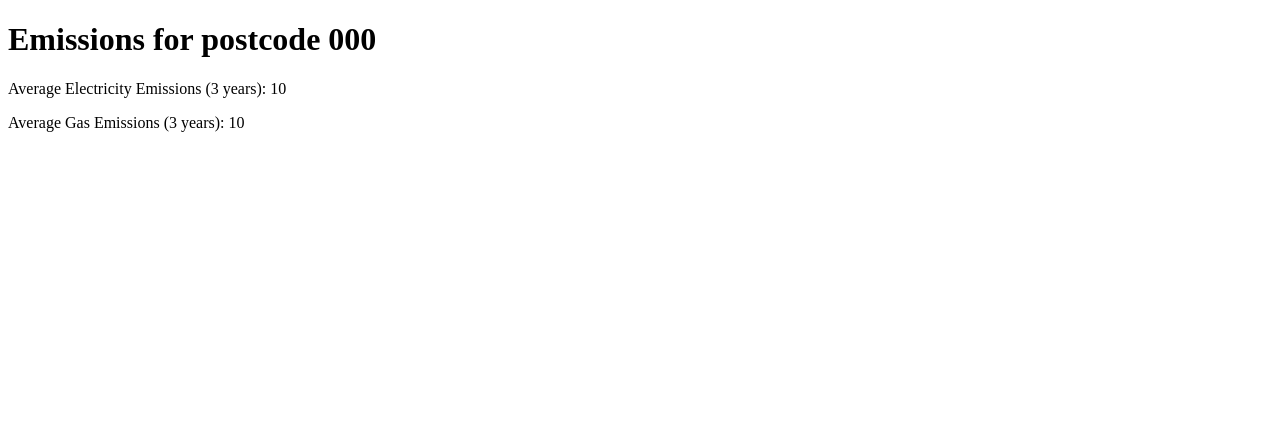
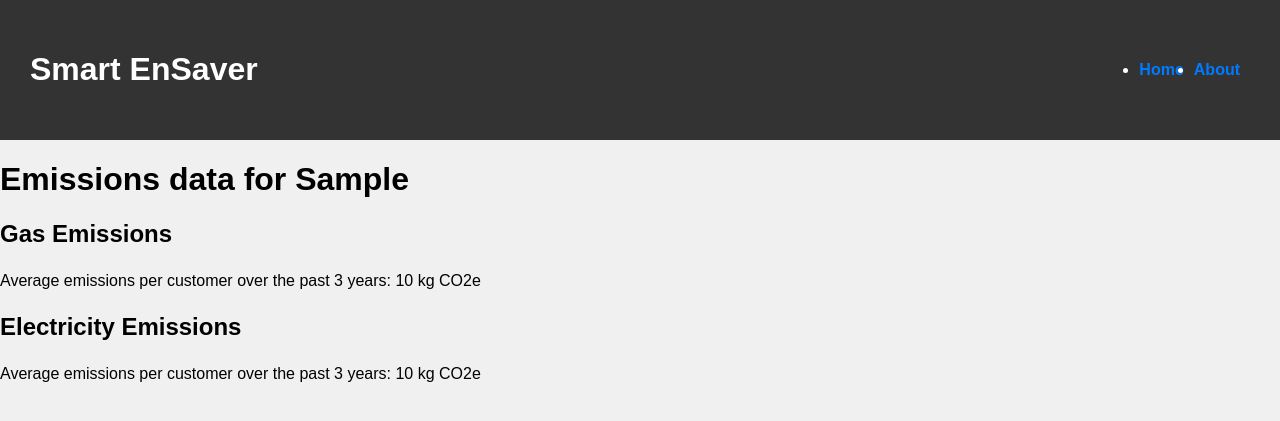
Before and after one commit to Miracle1608/TA22-Onboarding, a Flask app: template templates/emissions.html in a window 1280 px wide. Shown: the top 421 px of the page. Run offline with Flask 3, Linux system fonts and the light colour scheme; tables that the repository leaves empty hold one stand-in row (values such as "Sample post"); the template is opened without the code that fills it: values that come from a table or form of the project are taken from there, most other values are stand-ins (such as "Sample title", 1, 10 or a date in 2020).

Commit message:
Kartik: Adding code for suburb functionality. Following changes made. 1. Added classes for Electricity emissions and gas emissions. 2. Created a route for emissions data. 3. Modified home.html for drop-downs to get suburbs postcode. 4. Created emissions.html.

```diff
--- a/app.py
+++ b/app.py
@@ -82,7 +82,7 @@ def home():
     suburbs = SuburbData.query.all()  # Query the database for all suburbs
     return render_template("home.html", suburbs=suburbs)  # Pass the suburbs to the template
 
-@app.route('/emissions/<int:postcode>')
+@app.route('/emissions', methods=['POST'])
 def emissions(postcode):
     try:
         suburb_data = SuburbData.query.filter_by(postcode=postcode).first()
--- a/templates/emissions.html
+++ b/templates/emissions.html
@@ -1,11 +1,22 @@
 <!DOCTYPE html>
-<html>
+<html lang="en" dir="ltr">
 <head>
-    <title>Emissions Data</title>
+  <meta charset="utf-8">
+  <title>Smart ENSaver</title>
+  <link rel="stylesheet" href="{{ url_for('static', filename='css/template.css') }}">
 </head>
 <body>
-    <h1>Emissions for postcode {{ postcode }}</h1>
-    <p>Average Electricity Emissions (3 years): {{ avg_elec_emissions }}</p>
-    <p>Average Gas Emissions (3 years): {{ avg_gas_emissions }}</p>
+  {% extends "template.html" %}
+  {% block content %}
+
+  <h1> Emissions data for {{ suburb.suburb }} </h1>
+
+  <h2> Gas Emissions </h2>
+  <p> Average emissions per customer over the past 3 years: {{ avg_gas_emissions }} kg CO2e </p>
+
+  <h2> Electricity Emissions </h2>
+  <p> Average emissions per customer over the past 3 years: {{ avg_elec_emissions }} kg CO2e </p>
+
+  {% endblock %}
 </body>
 </html>
```
Also changed, not shown: templates/home.html (+13 -3 lines).
